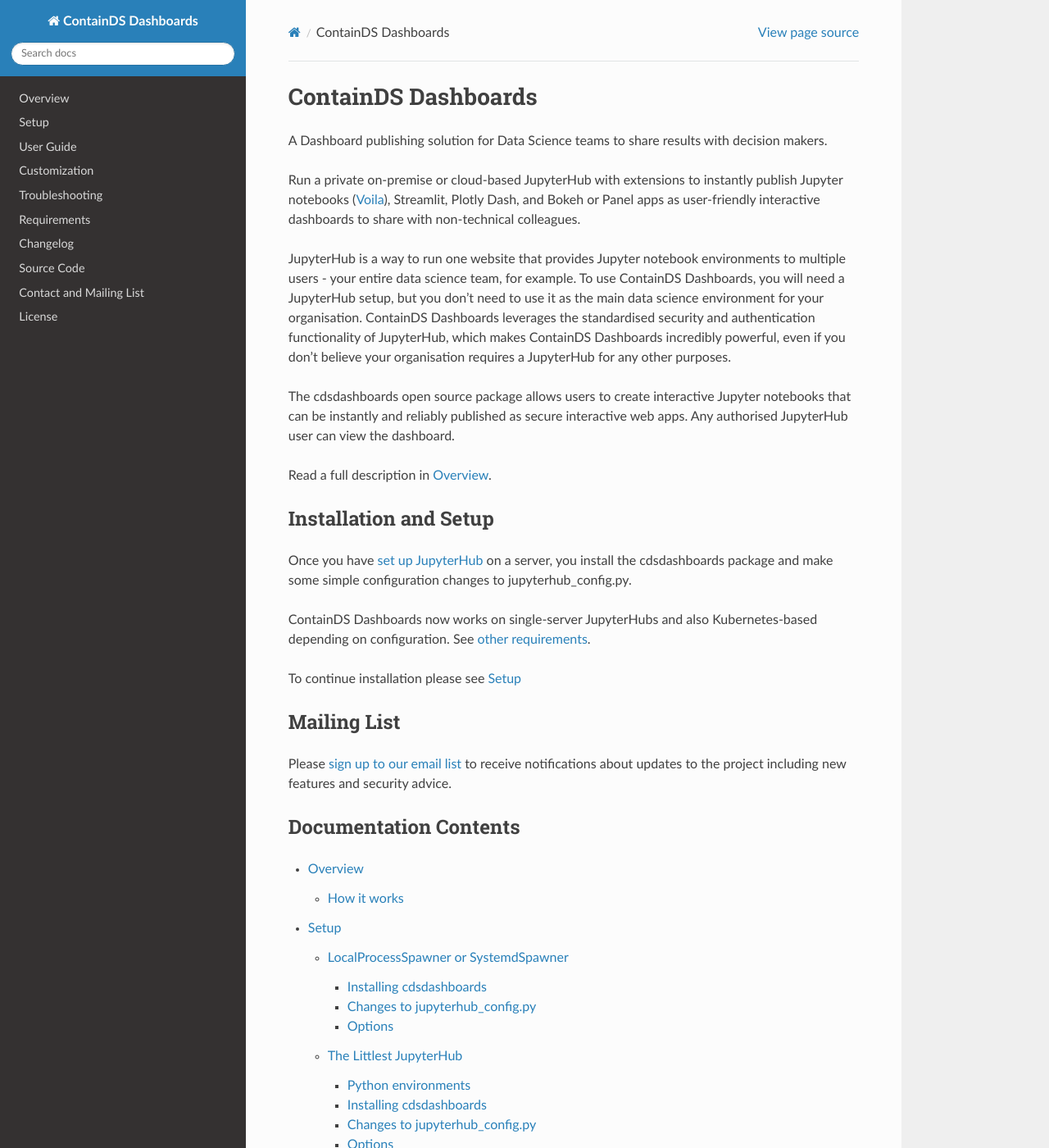
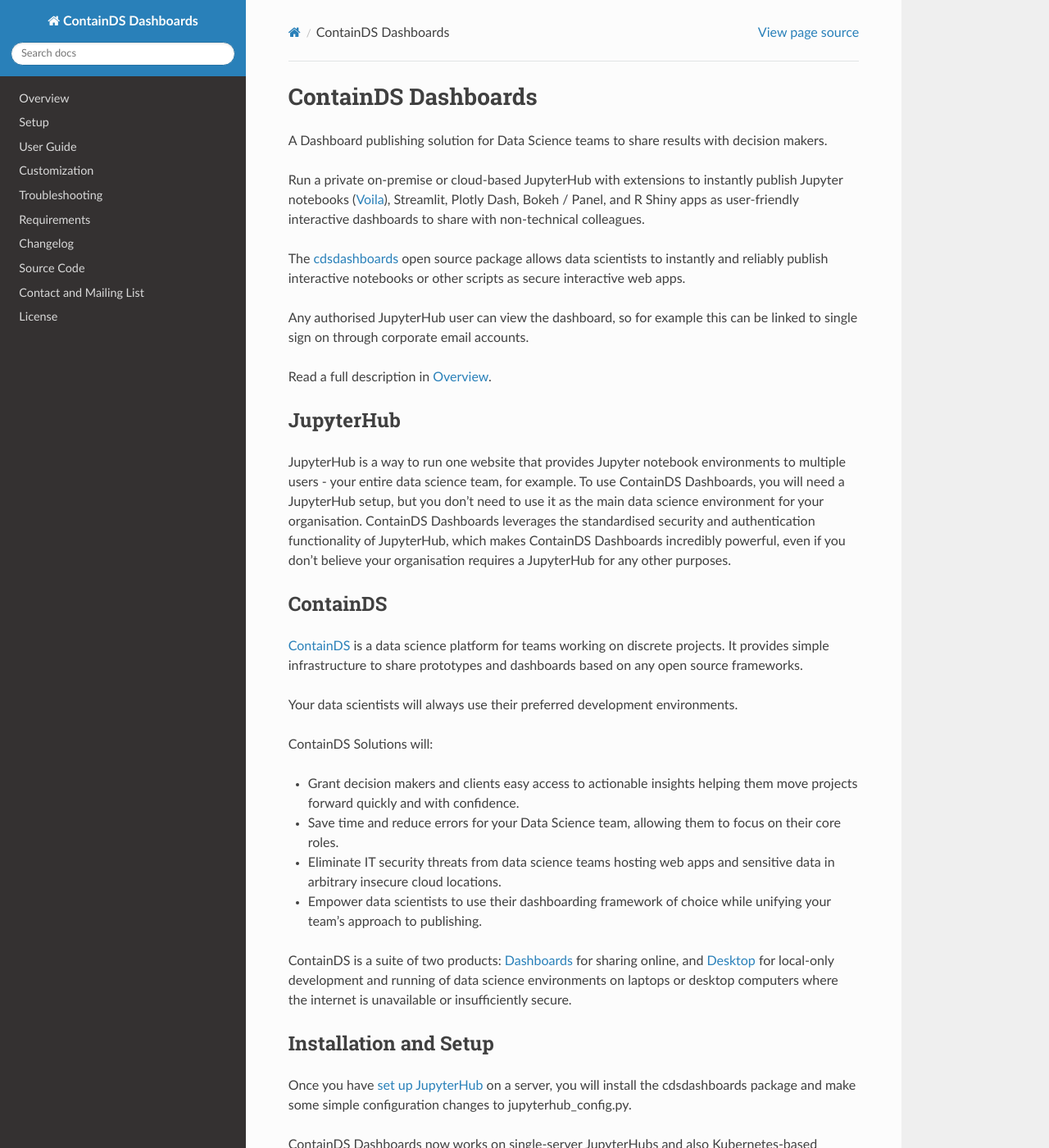
Before and after one commit to ideonate/cdsdashboards, a Sphinx documentation site: the page built from docs/index.rst, in a window 1280 px wide and 1400 px high. Shown: the whole window at 82% size. Built offline with Sphinx 7.4.7 and the Read the Docs theme 2.0.0, drawn with Linux system fonts in a browser that asks for light colours.

Commit message:
docs updates

```diff
--- a/docs/index.rst
+++ b/docs/index.rst
@@ -5,27 +5,52 @@
 A Dashboard publishing solution for Data Science teams to share results with decision makers.
 
 Run a private on-premise or cloud-based JupyterHub with extensions to instantly publish Jupyter notebooks (`Voila <https://voila.readthedocs.io/en/stable/>`__),
-Streamlit, Plotly Dash, and Bokeh or Panel apps as user-friendly interactive dashboards to share with non-technical colleagues.
+Streamlit, Plotly Dash, Bokeh / Panel, and R Shiny apps as user-friendly interactive dashboards to share with non-technical colleagues.
+
+The `cdsdashboards <https://github.com/ideonate/cdsdashboards>`__ open source package allows data scientists to instantly and reliably publish interactive
+notebooks or other scripts as secure interactive web apps.
+
+Any authorised JupyterHub user can view the dashboard, so for example this can be linked to single sign on through corporate email accounts.
+
+Read a full description in :ref:`overview`.
+
+
+JupyterHub
+~~~~~~~~~~
 
 JupyterHub is a way to run one website that provides Jupyter notebook environments to multiple users - your entire data science team, for example.
 To use ContainDS Dashboards, you will need a JupyterHub setup, but you don't need to use it as the main data science environment for your organisation.
 ContainDS Dashboards leverages the standardised security and authentication functionality of JupyterHub, which makes ContainDS Dashboards incredibly
 powerful, even if you don't believe your organisation requires a JupyterHub for any other purposes.
 
-The cdsdashboards open source package allows users to create interactive Jupyter notebooks that can be instantly and reliably published as
-secure interactive web apps. Any authorised JupyterHub user can view the dashboard.
+ContainDS
+~~~~~~~~~
 
-Read a full description in :ref:`overview`.
+`ContainDS <https://containds.com/>`__ is a data science platform for teams working on discrete projects.
+It provides simple infrastructure to share prototypes and dashboards based on any open source frameworks.
+
+Your data scientists will always use their preferred development environments.
+
+ContainDS Solutions will:
+
+- Grant decision makers and clients easy access to actionable insights helping them move projects forward quickly and with confidence.
+- Save time and reduce errors for your Data Science team, allowing them to focus on their core roles.
+- Eliminate IT security threats from data science teams hosting web apps and sensitive data in arbitrary insecure cloud locations.
+- Empower data scientists to use their dashboarding framework of choice while unifying your team’s approach to publishing.
+
+ContainDS is a suite of two products: `Dashboards <https://containds.com/dashboards/>`__ for sharing online, and `Desktop <https://containds.com/desktop/>`__
+for local-only development and running of data science environments on laptops or desktop computers where the internet is unavailable or insufficiently secure.
+
 
 Installation and Setup
 ~~~~~~~~~~~~~~~~~~~~~~
 
-Once you have `set up JupyterHub <https://jupyterhub.readthedocs.io/en/stable/installation-guide.html>`__ on a server, you install the
+Once you have `set up JupyterHub <https://jupyterhub.readthedocs.io/en/stable/installation-guide.html>`__ on a server, you will install the
 cdsdashboards package and make some simple configuration changes to jupyterhub_config.py.
 
 ContainDS Dashboards now works on single-server JupyterHubs and also Kubernetes-based depending on configuration. See :ref:`other requirements<requirements>`.
 
-To continue installation please see :ref:`setup`
+To continue installation please see :ref:`setup`.
 
 Mailing List
 ~~~~~~~~~~~~
```
Also changed, not shown: README.md (+9 -7 lines), docs/chapters/overview.rst (+10 -2 lines), docs/_static/screenshots/AppCollage.png (added).
